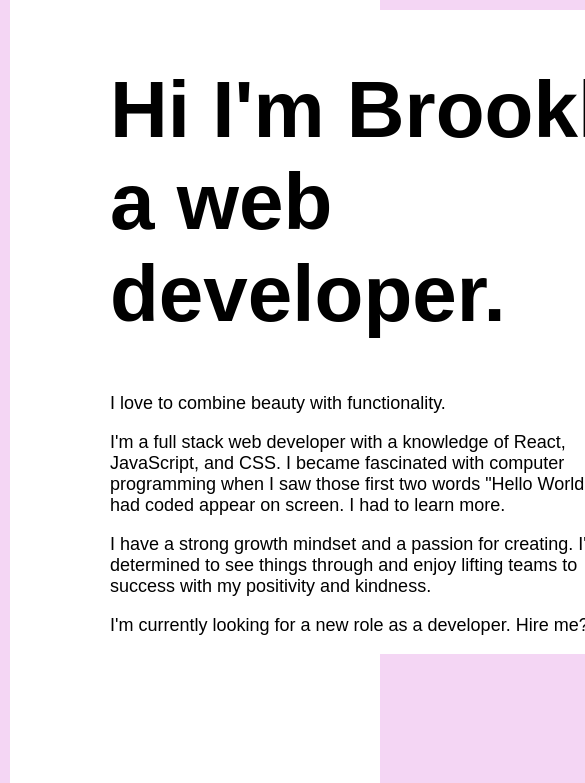
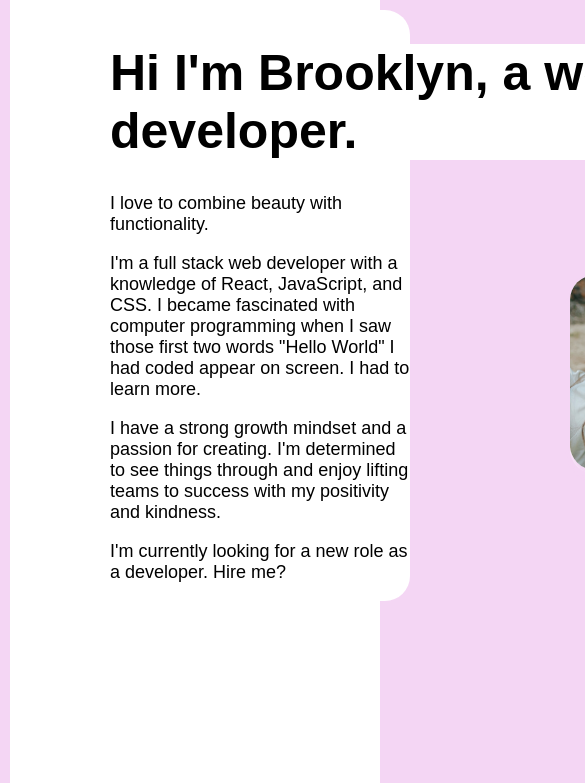
Before and after one commit to brooklynlonghurst/brooklynlonghurst.github.io, a plain HTML site: page index.html in a window 390 px wide. Shown: the part 61-844 px from the top of the page, 585 px wide, since content can reach past the window. Drawn offline with Linux system fonts and the light colour scheme; a web font is replaced by a local one.

Commit message:
about section mostly responsive

```diff
--- a/index.css
+++ b/index.css
@@ -46,11 +46,11 @@ a:visited {
     flex-direction: row;
     align-items: center;
     align-content: flex-start;
-    gap: 15rem;
+    gap: 25rem;
 }
 
 .intro-container{
-    inline-size: 500px;
+    inline-size: 650px;
     position: relative;
     margin-left: 100px;
     margin-bottom: 170px;
@@ -68,7 +68,7 @@ a:visited {
     width: 30rem;
 }
 
-h1 {
+h1.text {
     font-size: 80px;
     width: 40rem;
 }
@@ -103,6 +103,7 @@ h2 {
     position: relative;
     width: 350px;
     height: 300px;
+    box-shadow: 5px 5px 5px 5px rgb(244, 214, 244);
 }
 
 .icon-wrapper {
@@ -130,10 +131,45 @@ h2 {
     }
 }
 
+@media only screen and (max-width: 1460px) {
+    .intro-container {
+        inline-size: 550px;
+    }
+}
+
+@media only screen and (max-width: 1460px) {
+    .about-section {
+        gap: 20rem;
+    }
+}
+
+@media only screen and (max-width: 1460px) {
+    h1.text {
+        font-size: 70px;
+    }
+}
 
 @media only screen and (max-width: 1200px){
     .self-img {
         width: 15rem;
+    }
+}
+
+@media only screen and (max-width: 1200px) {
+    .intro-container {
+        inline-size: 400px;
+    }
+}
+
+@media only screen and (max-width: 1200px) {
+    .about-section {
+        gap: 15rem;
+    }
+}
+
+@media only screen and (max-width: 1200px) {
+    h1.text {
+        font-size: 60px;
     }
 }
 
@@ -142,3 +178,21 @@ h2 {
         width: 10rem;
     }
 }
+
+@media only screen and (max-width: 1024px) {
+    .intro-container {
+        inline-size: 300px;
+    }
+}
+
+@media only screen and (max-width: 1024px) {
+    .about-section {
+        gap: 10rem;
+    }
+}
+
+@media only screen and (max-width: 1024px) {
+    h1.text {
+        font-size: 50px;
+    }
+}
--- a/index.html
+++ b/index.html
@@ -31,7 +31,7 @@
     </div>
     <div class="about-section">
         <div class="intro-container" id="intro-container">
-                <h1>Hi I'm Brooklyn, a web developer.</h1>
+                <h1 class="text">Hi I'm Brooklyn, a web developer.</h1>
                 <p>I love to combine beauty with functionality.</p>
                 <p>I'm a full stack web developer with a knowledge of React, JavaScript, and CSS. I became fascinated with computer programming when I saw those first two words "Hello World" I had coded appear on screen. I had to learn more.</p>
                 <p>I have a strong growth mindset and a passion for creating. I'm determined to see things through and enjoy lifting teams to success with my positivity and kindness.</p>
```
